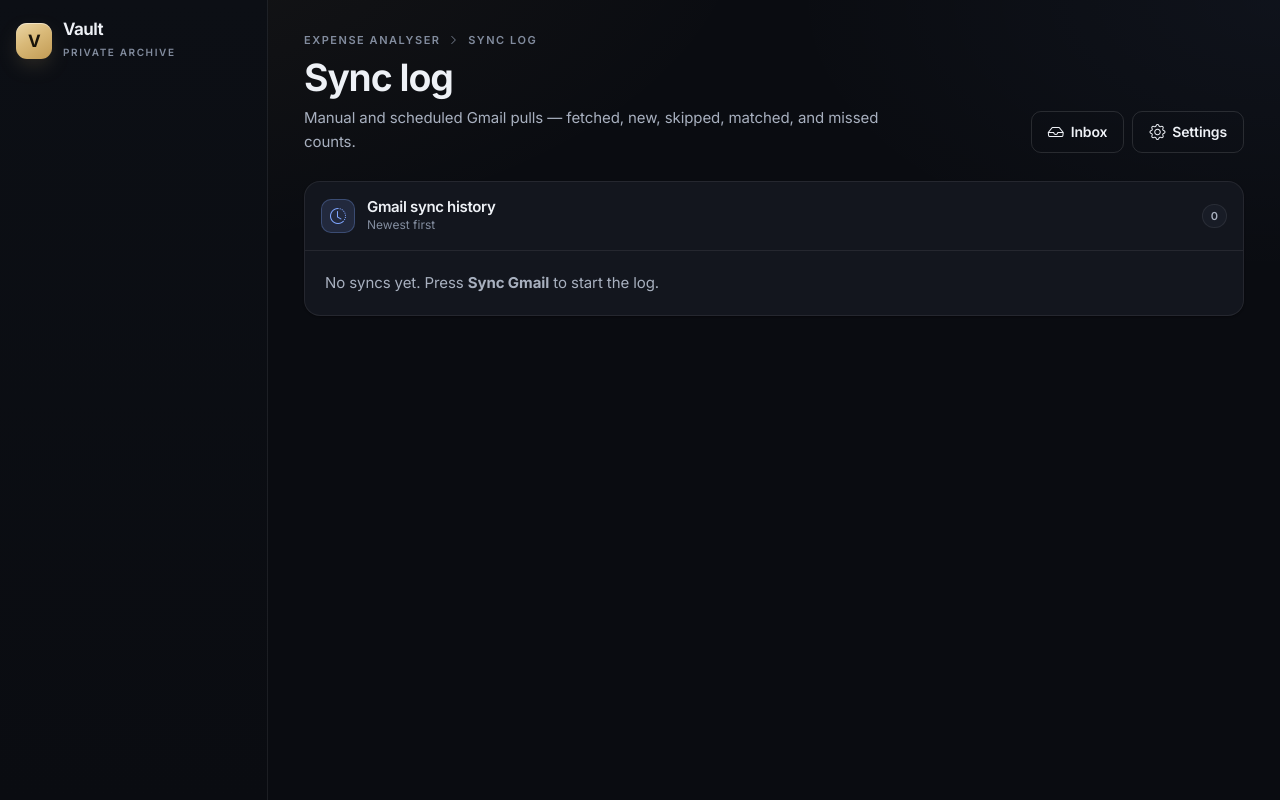
After one commit to renishkurian/helath-valult, a FastAPI app: template backend/app/templates/expense_analyser_sync_log.html in a window 1280 px wide. The commit adds this page. Run offline with FastAPI, Linux system fonts and the light colour scheme; the template is opened without the code that fills it, so the values that code supplies are empty; parts of the project's set-up code (start-up, migrations or seed data) failed here and were passed over; some libraries are stand-ins or nearby versions.

Commit message:
Move Expense Analyser sync history into its own sidebar page.
Inbox and settings stay focused on mail and Gmail setup; sync runs live under Sync log with pagination.

Co-authored-by: Cursor <cursoragent@cursor.com>

```diff
--- a/backend/app/expense_analyser.py
+++ b/backend/app/expense_analyser.py
@@ -503,16 +503,26 @@ def _record_sync_log(
     ))
 
 
+def count_sync_logs(db: Session, user: models.User) -> int:
+    return (
+        db.query(models.ExpenseAnalyserSyncLog)
+        .filter(models.ExpenseAnalyserSyncLog.user_id == vault_id(user))
+        .count()
+    )
+
+
 def list_sync_logs(
     db: Session,
     user: models.User,
     *,
     limit: int = 30,
+    offset: int = 0,
 ) -> list[models.ExpenseAnalyserSyncLog]:
     return (
         db.query(models.ExpenseAnalyserSyncLog)
         .filter(models.ExpenseAnalyserSyncLog.user_id == vault_id(user))
         .order_by(models.ExpenseAnalyserSyncLog.finished_at.desc())
+        .offset(max(0, offset))
         .limit(max(1, min(100, limit)))
         .all()
     )
--- a/backend/app/templates/base.html
+++ b/backend/app/templates/base.html
@@ -39,6 +39,7 @@
   {% set nav_items = [
     {'key':'ea_inbox','label':'Inbox','href':'/admin/expense-analyser','icon':'bi-inbox'},
     {'key':'ea_insights','label':'Insights','href':'/admin/expense-analyser/insights','icon':'bi-bar-chart'},
+    {'key':'ea_sync_log','label':'Sync log','href':'/admin/expense-analyser/sync-log','icon':'bi-clock-history'},
     {'key':'ea_settings','label':'Gmail & sync','href':'/admin/expense-analyser/settings','icon':'bi-gear'}
   ] %}
 {% elif active_module == 'ai' %}
--- /dev/null
+++ b/backend/app/templates/expense_analyser_sync_log.html
@@ -0,0 +1,91 @@
+{% extends "base.html" %}
+{% block title %}Expense Analyser sync log{% endblock %}
+{% block content %}
+<div class="page-head">
+  <div>
+    <div class="eyebrow">
+      <a href="/admin/expense-analyser">Expense Analyser</a>
+      <i class="bi bi-chevron-right" style="font-size:.625rem;"></i>
+      Sync log
+    </div>
+    <h1 class="page-title">Sync log</h1>
+    <p class="page-lead">Manual and scheduled Gmail pulls — fetched, new, skipped, matched, and missed counts.</p>
+  </div>
+  <div class="d-flex gap-2 flex-wrap">
+    {% if status.connected %}
+    <form method="post" action="/admin/expense-analyser/sync">
+      <button class="btn btn-primary" type="submit" {% if status.syncing %}disabled{% endif %}>
+        <i class="bi bi-arrow-repeat"></i> {% if status.syncing %}Syncing…{% else %}Sync Gmail{% endif %}
+      </button>
+    </form>
+    {% endif %}
+    <a class="btn btn-outline-secondary" href="/admin/expense-analyser"><i class="bi bi-inbox"></i> Inbox</a>
+    <a class="btn btn-outline-secondary" href="/admin/expense-analyser/settings"><i class="bi bi-gear"></i> Settings</a>
+  </div>
+</div>
+
+{% if status.syncing %}
+<div class="alert alert-info" role="alert">
+  <i class="bi bi-arrow-repeat"></i> Sync is running on the server. Refresh in a moment to see the new log entry.
+</div>
+{% endif %}
+
+<div class="card table-card">
+  <div class="card-header">
+    <span class="card-ico info"><i class="bi bi-clock-history"></i></span>
+    <div>
+      <h2>Gmail sync history</h2>
+      <div class="card-sub">Newest first</div>
+    </div>
+    <span class="badge badge-soft ms-auto">{% if pager %}{{ "{:,}".format(pager.total) }}{% else %}{{ sync_logs | length }}{% endif %}</span>
+  </div>
+  {% if sync_logs %}
+  {% include "_pager.html" %}
+  <div class="table-responsive">
+    <table class="table table-hover mb-0">
+      <thead>
+        <tr>
+          <th>Finished</th>
+          <th>Trigger</th>
+          <th>Status</th>
+          <th class="num">Fetched</th>
+          <th class="num">New</th>
+          <th class="num">Skipped</th>
+          <th class="num">Matched</th>
+          <th class="num">Missed</th>
+          <th>Error</th>
+        </tr>
+      </thead>
+      <tbody>
+        {% for log in sync_logs %}
+        <tr>
+          <td class="mono">{{ log.finished_at.strftime('%Y-%m-%d %H:%M:%S') if log.finished_at else '—' }}</td>
+          <td><span class="badge badge-soft">{{ log.trigger | labelize }}</span></td>
+          <td>
+            {% if log.ok %}
+            <span class="badge badge-good">OK</span>
+            {% else %}
+            <span class="badge badge-bad">Failed</span>
+            {% endif %}
+          </td>
+          <td class="num">{{ log.fetched }}</td>
+          <td class="num">{{ log.created }}</td>
+          <td class="num">{{ log.skipped }}</td>
+          <td class="num">{{ log.matched }}</td>
+          <td class="num">{{ log.missed }}</td>
+          <td class="small {% if log.error %}text-danger{% else %}text-muted{% endif %}">
+            {{ log.error or '—' }}
+          </td>
+        </tr>
+        {% endfor %}
+      </tbody>
+    </table>
+  </div>
+  {% include "_pager.html" %}
+  {% else %}
+  <div class="card-body">
+    <p class="text-muted mb-0">No syncs yet. Press <strong>Sync Gmail</strong> to start the log.</p>
+  </div>
+  {% endif %}
+</div>
+{% endblock %}
--- a/backend/app/templating.py
+++ b/backend/app/templating.py
@@ -24,6 +24,8 @@ _TAG_LABELS = {
     "posted": "Posted",
     "ignored": "Ignored",
     "missed": "Missed",
+    "manual": "Manual",
+    "scheduled": "Scheduled",
     **PAYMENT_LABELS,
 }
 
```
Also changed, not shown: backend/app/admin.py (+27 -4 lines), backend/app/templates/expense_analyser.html (+1 -39 lines), backend/app/templates/expense_analyser_settings.html (+0 -38 lines).
